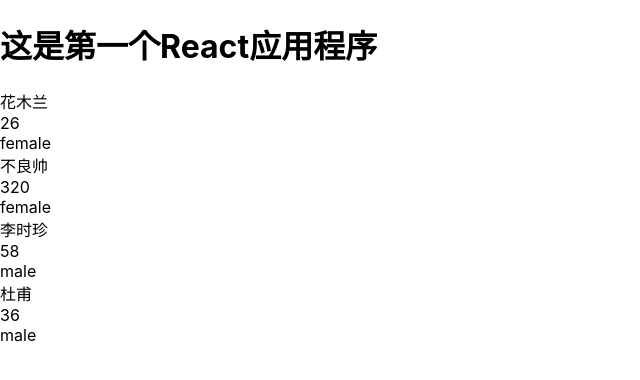
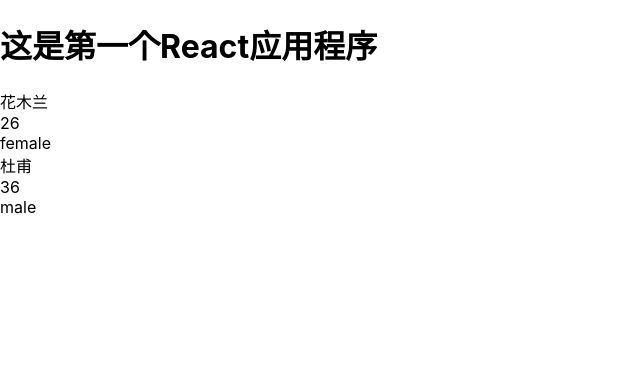
Before and after one commit to liangxiong3403/react_study, a React (Create React App) app in the folder my-app/: page / in a window 1280 px wide. Shown: the top 380 px of the page, without its empty margins (0-640 px from the left). Built offline with nearby package versions, Linux system fonts and the light colour scheme.

Commit message:
数据逻辑处理

```diff
--- a/my-app/src/Contact.js
+++ b/my-app/src/Contact.js
@@ -1,15 +1,17 @@
 import React from "react";
 
+// props是形式参数(可以任意名称)
 const Contact = props => {
+    // 解构contactForm属性
     const { contactForm } = props;
 
     const formList = contactForm.map(contact => {
-        return (
+        return contact.age < 50 ? (
             <div className="ContactForm" key={contact.id}>
                 <div>{contact.name}</div>
                 <div>{contact.age}</div>
                 <div>{contact.sex}</div>
-            </div>);
+            </div>) : null;
     });
     console.log(contactForm);
 
```
